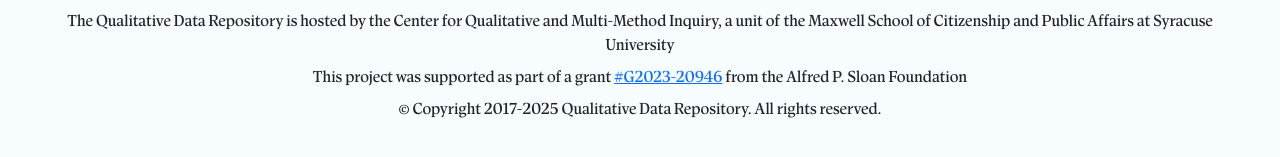
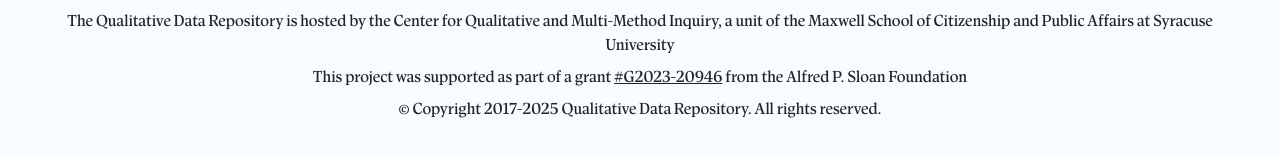
Before and after one commit to QualitativeDataRepository/heal-qdr-bridge-UI, a plain HTML site: page index.html in a window 1280 px wide. Shown: the part 717-874 px from the top of the page. Drawn offline with nearby package versions, Linux system fonts and the light colour scheme; files whose address does not match are found by name.

Commit message:
fix: link color

```diff
--- a/index.html
+++ b/index.html
@@ -90,7 +90,7 @@
             <div class="col-4 d-none d-md-block"></div>
             <div class="col-2 d-none d-md-block"></div>
             <p class="text-center mt-3">The Qualitative Data Repository is hosted by the Center for Qualitative and Multi-Method Inquiry, a unit of the Maxwell School of Citizenship and Public Affairs at Syracuse University</p>
-            <p class="text-center">This project was supported as part of a grant <a href="https://sloan.org/grant-detail/g-2023-20946" target="_blank">#G2023-20946</a> from the Alfred P. Sloan Foundation</p>
+            <p class="text-center">This project was supported as part of a grant <a class="text-dark" href="https://sloan.org/grant-detail/g-2023-20946" target="_blank">#G2023-20946</a> from the Alfred P. Sloan Foundation</p>
             <p class="text-center">© Copyright 2017-2025 Qualitative Data Repository. All rights reserved.</p>
         </div>
     </div>
```
